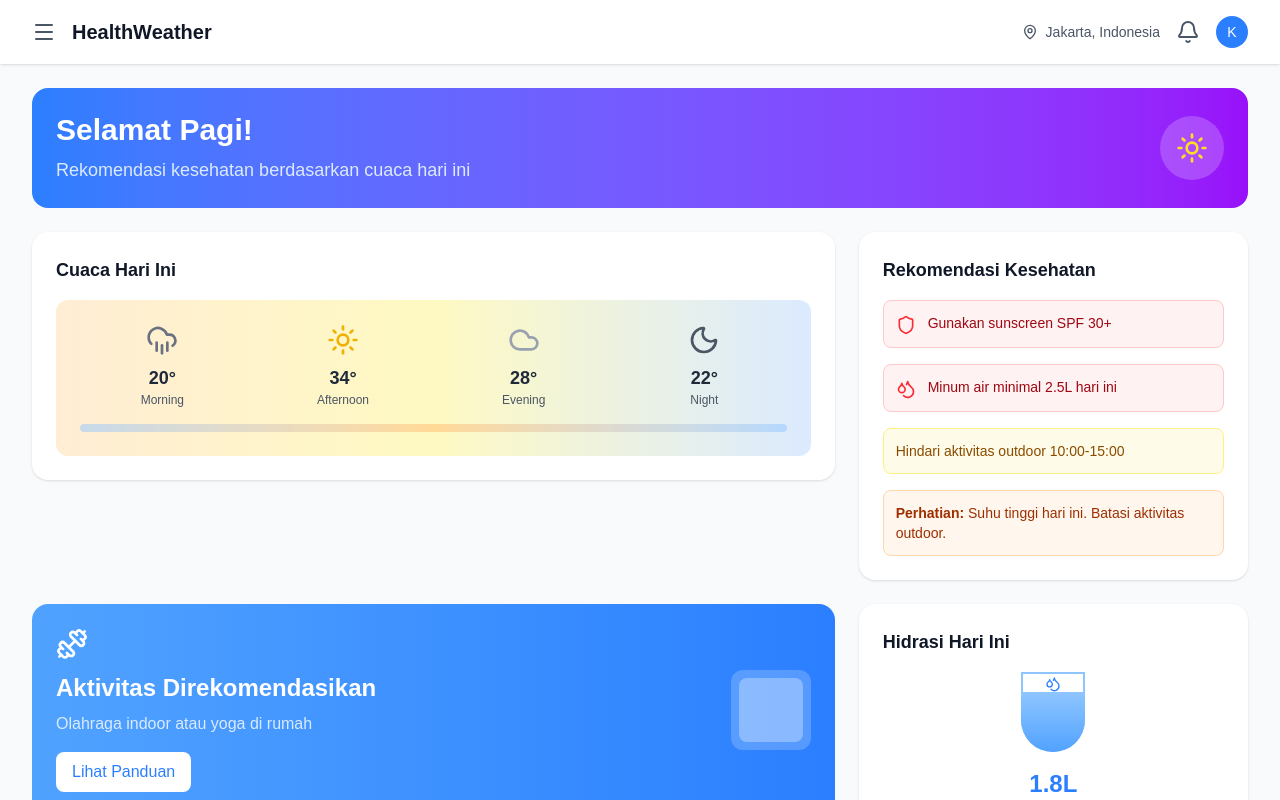
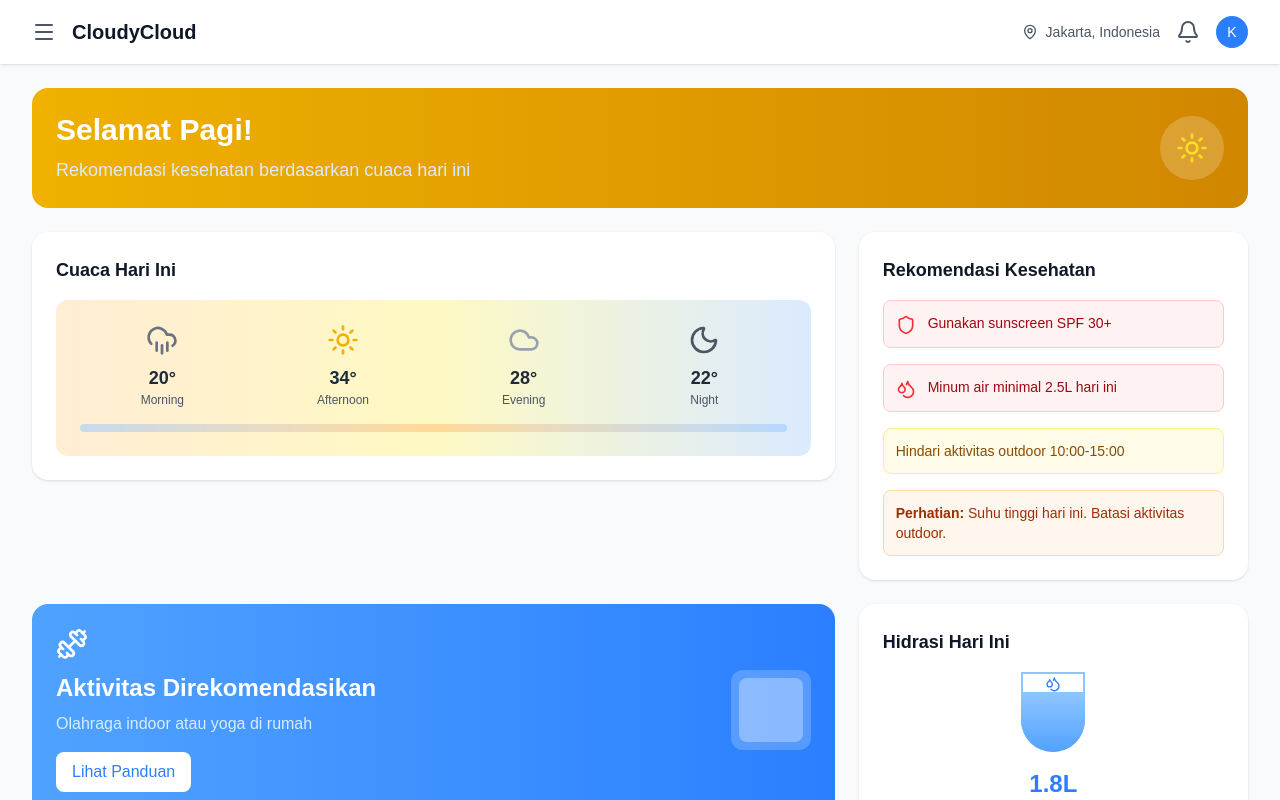
Before and after one commit to Hazko-stack/CloudyCare, a Next.js app: page / in a window 1280 px wide. Shown: the top 800 px of the page. Built offline with nearby package versions, Linux system fonts and the light colour scheme.

Commit message:
ganti warna

```diff
--- a/app/page.tsx
+++ b/app/page.tsx
@@ -37,7 +37,7 @@ export default function WeatherHealthApp() {
           <div className="flex items-center justify-between h-16">
             <div className="flex items-center space-x-4">
               <Menu className="w-6 h-6 text-gray-600 cursor-pointer" />
-              <h1 className="text-xl font-semibold text-gray-900 hidden sm:block">HealthWeather</h1>
+              <h1 className="text-xl font-semibold text-gray-900 hidden sm:block">CloudyCloud</h1>
             </div>
 
             <div className="flex items-center space-x-4">
@@ -59,7 +59,7 @@ export default function WeatherHealthApp() {
 
           {/* Welcome Section */}
           <div className="lg:col-span-3">
-            <div className="bg-gradient-to-r from-blue-500 to-purple-600 rounded-2xl p-6 text-white">
+            <div className="bg-gradient-to-r from-yellow-500 to-yellow-600 rounded-2xl p-6 text-white">
               <div className="flex flex-col sm:flex-row items-start sm:items-center justify-between">
                 <div>
                   <h2 className="text-2xl sm:text-3xl font-bold mb-2">Selamat Pagi! </h2>
```
